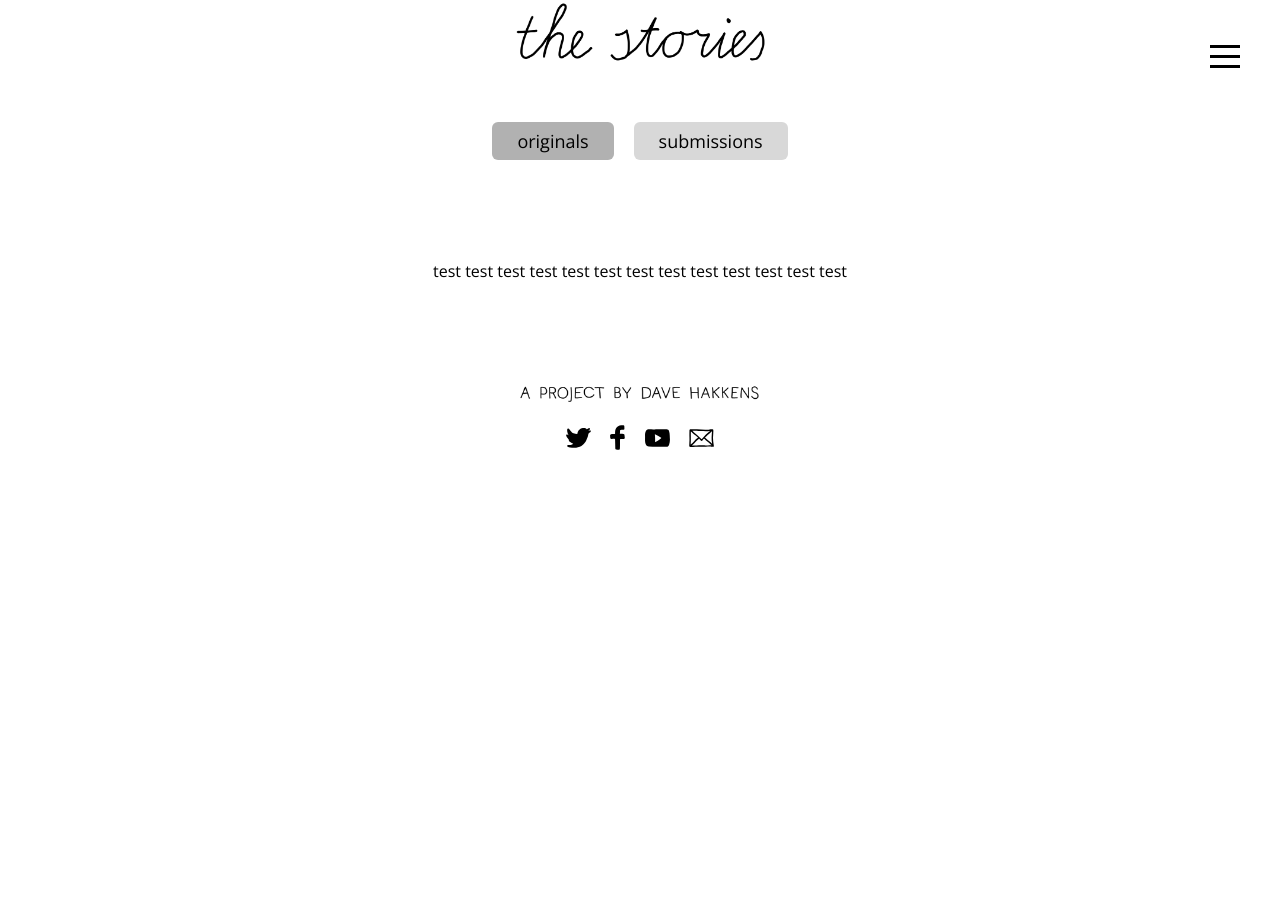
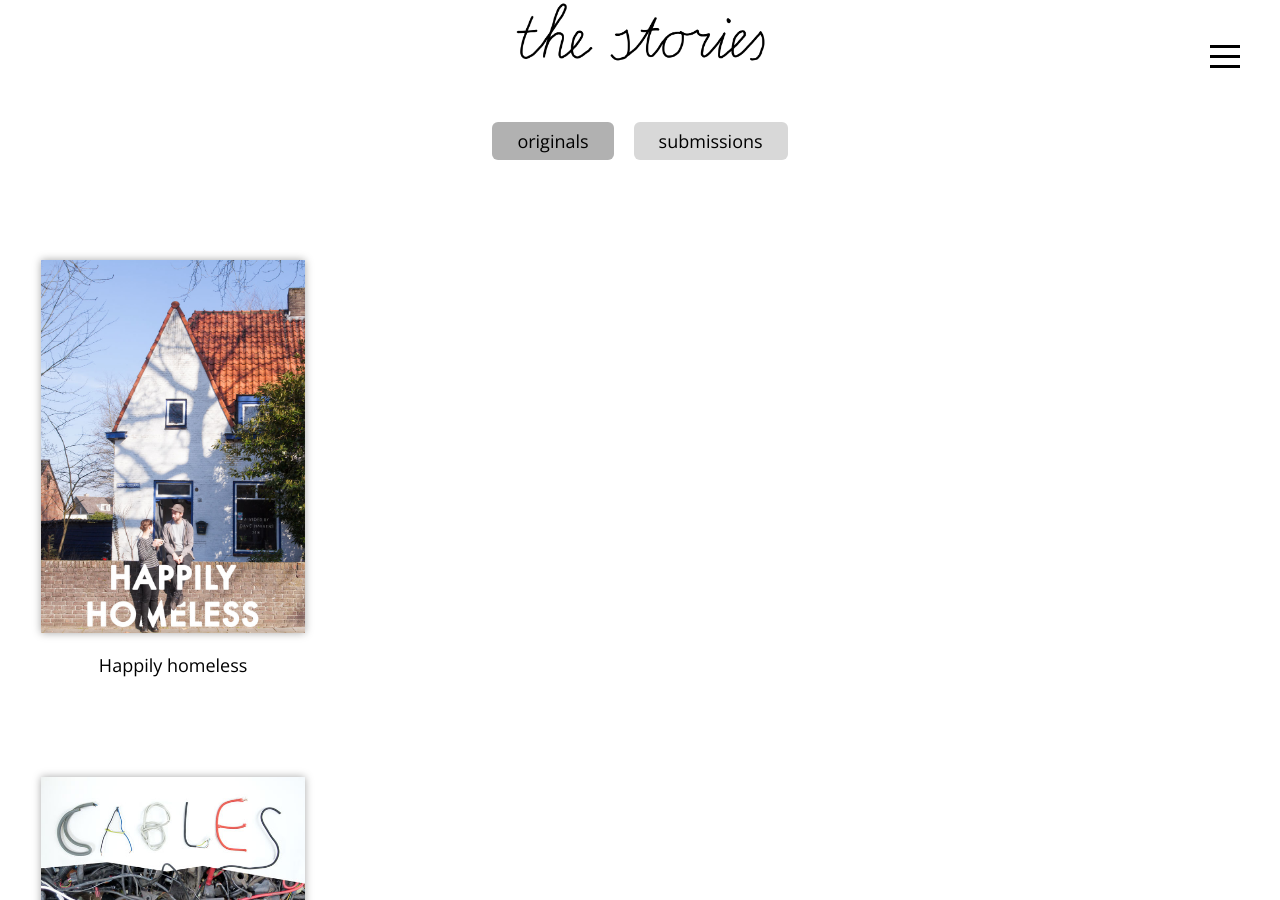
Before and after one commit to ONEARMY/story-hopper, a Jekyll site: the page built from index.html, in a window 1280 px wide and 900 px high, scrolled down 1008 px. Built offline with Jekyll 4.4.1, drawn with Linux system fonts in a browser that asks for light colours; nearby versions of some CDN libraries; before the commit the page ends 1694 px from its top, so only the background shows below that; some of the changed text lies outside the part shown.

Commit message:
Output videos on front

```diff
--- a/index.html
+++ b/index.html
@@ -38,7 +38,23 @@ layout: default
   <div class="inner">
     {% for post in site.posts %}
 
-      test
+      <div class="item {{post.categories}}">
+        <a href="{{post.link}}" data-discussion="{{post.discussion}}" data-slug="{{post.slug}}">
+          <figure>
+            <img width="264" height="373" src="/assets/images/stories/{{post.preview}}">
+
+            <figcaption>
+              <img src="/assets/images/play.png">
+
+              <div class="rating">
+                test
+              </div>
+            </figcaption>
+
+          </figure>
+          <span>{{post.title}}</span>
+        </a>
+      </div>
 
     {% endfor %}
   </div>
```
